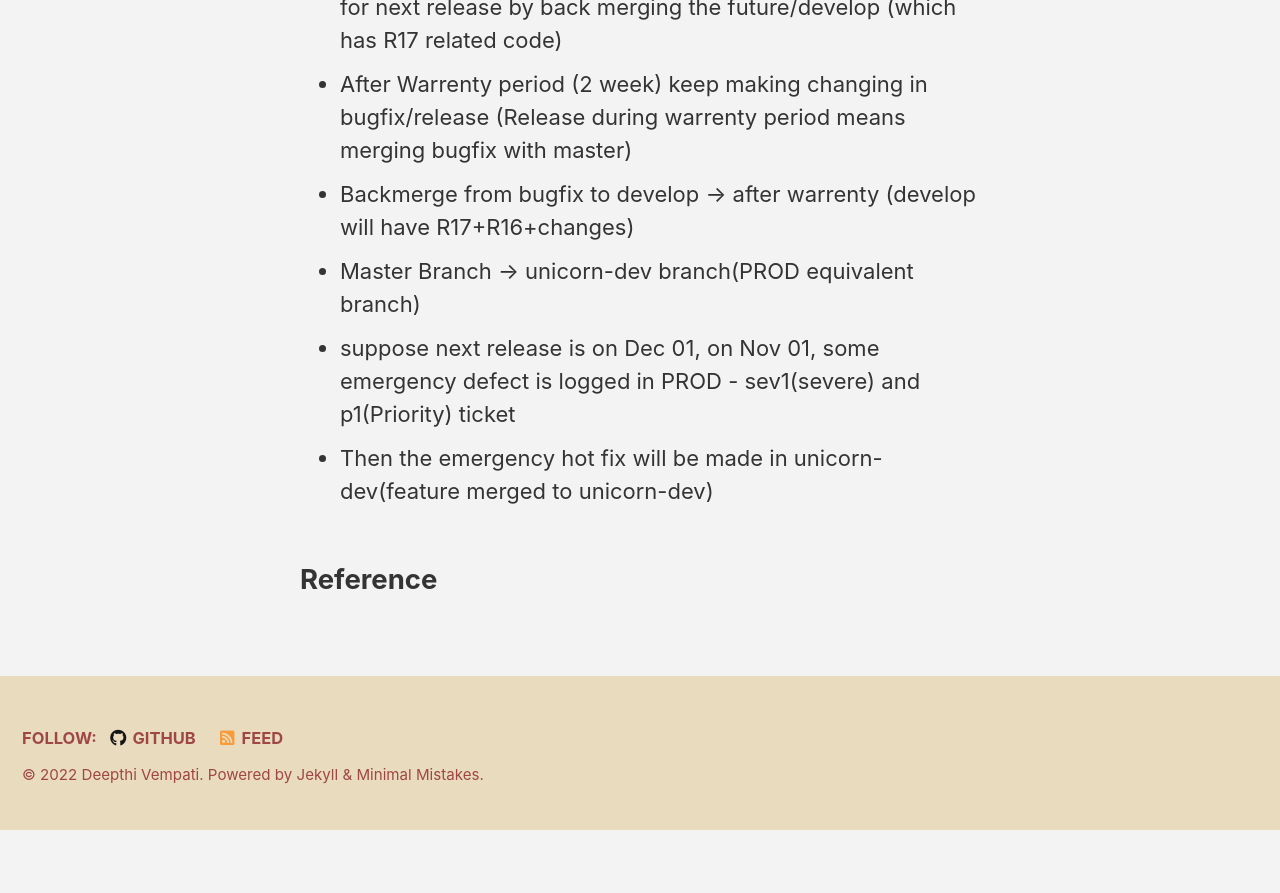
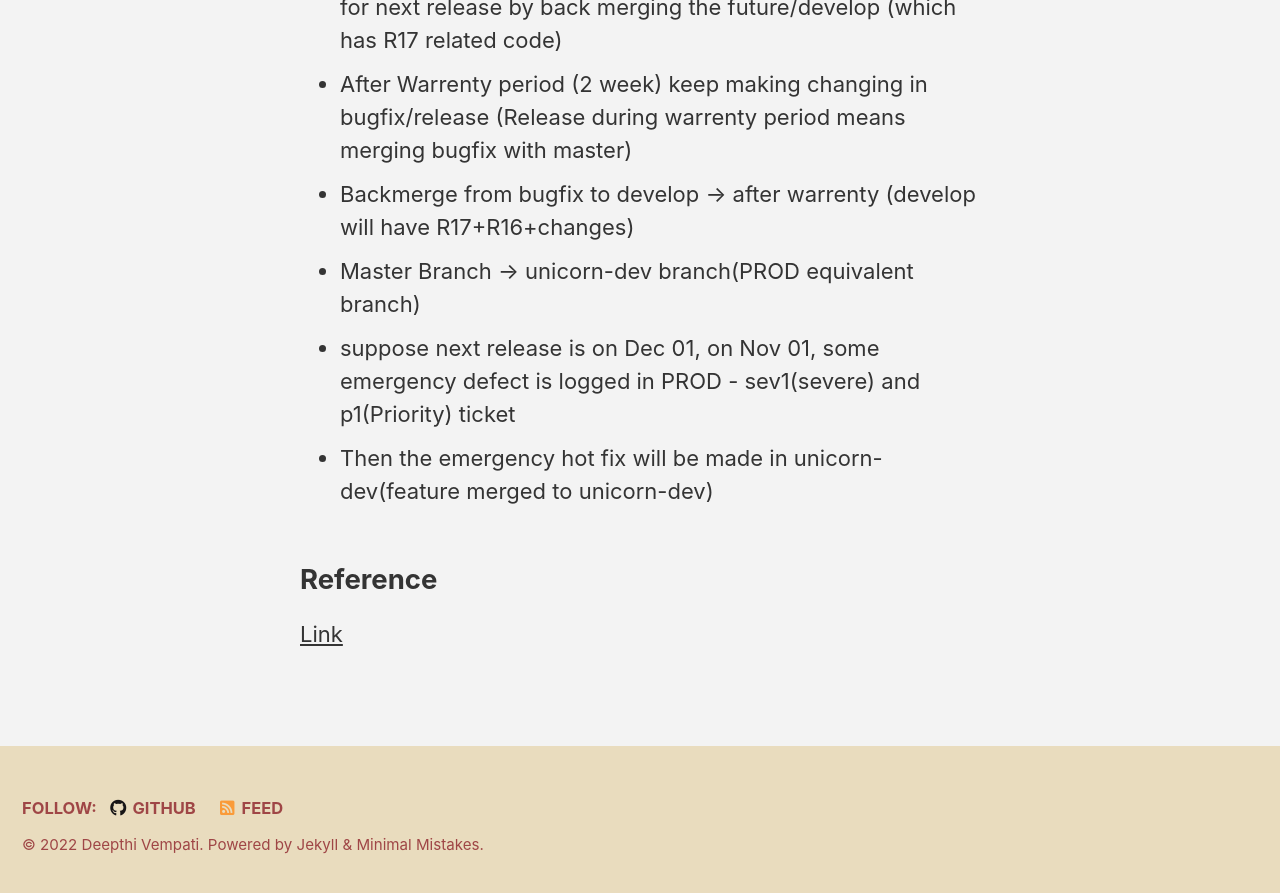
Before and after one commit to deepthivempati/deepthivempati.github.io, a Jekyll site: the page built from _posts/2022-11-06-git-branching-strategy.md, in a window 1280 px wide and 900 px high, scrolled down 663 px. Shown: the top 893 px of the window. Built offline with Jekyll 4.4.1, drawn with Linux system fonts in a browser that asks for light colours; cached includes are drawn as plain includes; our own code applies the rules of GitHub Pages for plain Markdown files; before the commit the page ends 1493 px from its top, so only the background shows below that.

Commit message:
markDown link syntax fix

```diff
--- a/_posts/2022-11-06-git-branching-strategy.md
+++ b/_posts/2022-11-06-git-branching-strategy.md
@@ -21,4 +21,4 @@ tags: ['Miscellaneous']
 
 ## Reference
 
-[Link]: (https://nvie.com/posts/a-successful-git-branching-model)
+[Link](https://nvie.com/posts/a-successful-git-branching-model)
```
